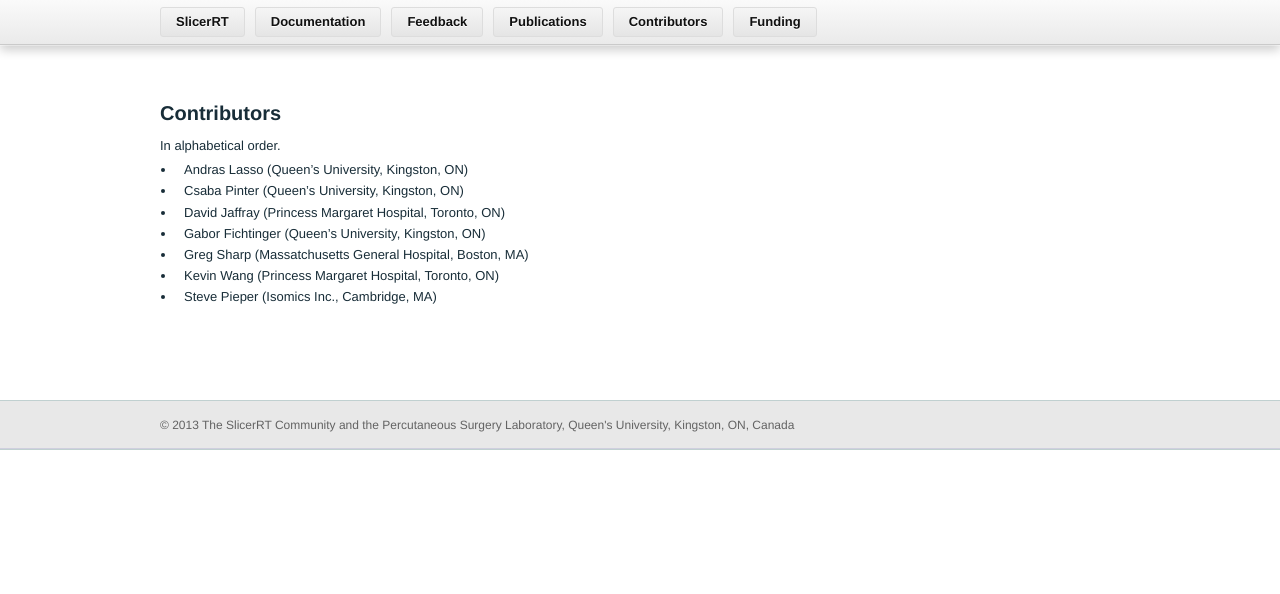
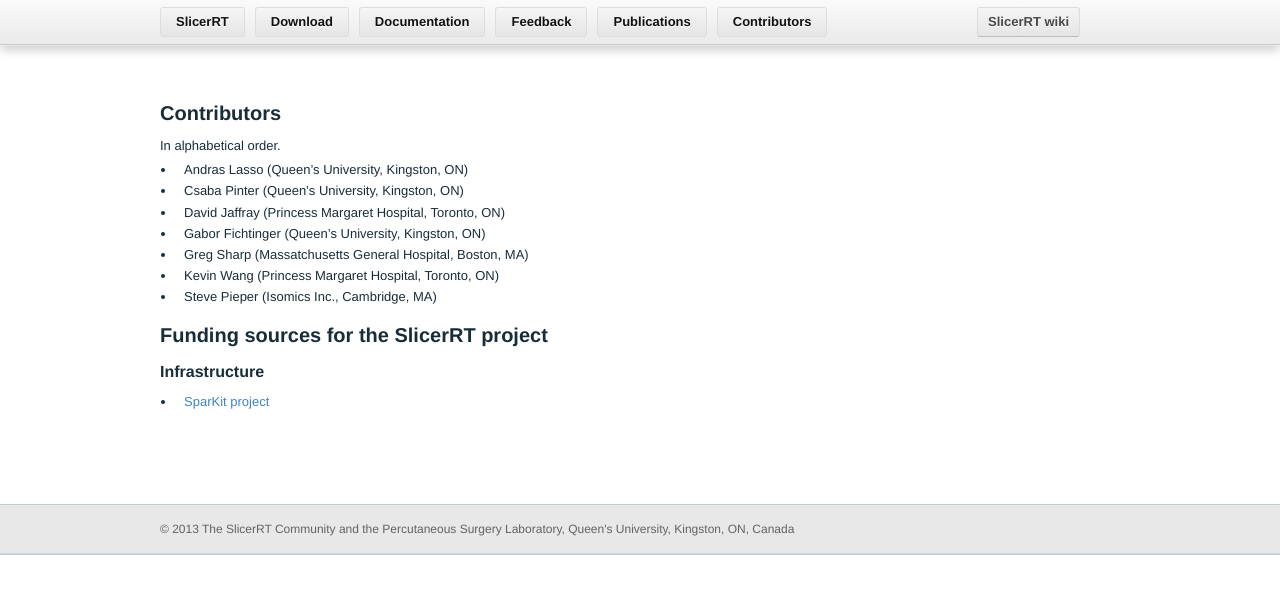
Before and after one commit to Sunderlandkyl/slicerrt.github.com, a Jekyll site: the page built from Contributors.md, in a window 1280 px wide. Shown: the top 594 px of the page. Built offline with Jekyll 4.4.1, drawn with Linux system fonts in a browser that asks for light colours; Markdown is read by kramdown in place of the engine named in the settings.

Commit message:
Re #302: Download page added; Funding information moved to the Contributors page

```diff
--- a/Contributors.md
+++ b/Contributors.md
@@ -12,3 +12,8 @@
 *   Greg Sharp (Massatchusetts General Hospital, Boston, MA)
 *   Kevin Wang (Princess Margaret Hospital, Toronto, ON)
 *   Steve Pieper (Isomics Inc., Cambridge, MA)
+
+#Funding sources for the SlicerRT project
+
+##Infrastructure
+*   [SparKit project](https://www.assembla.com/spaces/sparkit/wiki)
--- a/_layouts/default.html
+++ b/_layouts/default.html
@@ -17,11 +17,12 @@
     <header>
       <div class="inner">
         <a class="button left" href="index.html">SlicerRT</a>
-        <a class="button left" href="https://www.assembla.com/spaces/slicerrt/wiki">Documentation</a>
+        <a class="button left" href="Download.html">Download</a>
+        <a class="button left" href="http://www.slicer.org/slicerWiki/index.php/Documentation/Nightly/Extensions/SlicerRT">Documentation</a>
         <a class="button left" href="https://www.assembla.com/spaces/slicerrt/tickets">Feedback</a>
         <a class="button left" href="Publications.html">Publications</a>
         <a class="button left" href="Contributors.html">Contributors</a>
-        <a class="button left" href="Acknowledgement.html">Funding</a>
+        <a class="button classy" href="https://www.assembla.com/spaces/slicerrt/wiki"><span>SlicerRT wiki</span></a>
       </div>
     </header>
 
--- a/index.html
+++ b/index.html
@@ -17,11 +17,11 @@
     <header>
       <div class="inner">
         <a class="button left" href="index.html">SlicerRT</a>
+        <a class="button left" href="Download.html">Download</a>
         <a class="button left" href="http://www.slicer.org/slicerWiki/index.php/Documentation/Nightly/Extensions/SlicerRT">Documentation</a>
         <a class="button left" href="https://www.assembla.com/spaces/slicerrt/tickets">Feedback</a>
         <a class="button left" href="Publications.html">Publications</a>
         <a class="button left" href="Contributors.html">Contributors</a>
-        <a class="button left" href="Acknowledgement.html">Funding</a>
         <a class="button classy" href="https://www.assembla.com/spaces/slicerrt/wiki"><span>SlicerRT wiki</span></a>
       </div>
     </header>
@@ -57,7 +57,7 @@
 
         <div class="three-column">
           <h3>Builds on a dynamic platform</h3>
-          <p>SlicerRT is an extension of <a href="http://www.slicer.org">3D Slicer</a>, a free, open source software for visualization and image analysis. SlicerRT can be installed from the 3D Slicer Extension Manager on Windows, Mac, and Linux to leverage the advanced features of 3D Slicer in radiation therapy research.</p>
+          <p>SlicerRT is an extension of <a href="http://www.slicer.org">3D Slicer</a>, a free, open source software for visualization and image analysis. SlicerRT can be <b><a href="http://http://slicerrt.github.io/Download.html">installed</a></b> from the 3D Slicer Extension Manager on Windows, Mac, and Linux to leverage the advanced features of 3D Slicer in radiation therapy research.</p>
         </div>
 
         <div class="three-column">
```
Also changed, not shown: Acknowledgement.md (deleted, +0 -7 lines), Download.md (added, +16 -0 lines), images/SlicerRT_0.10_ExtensionManager_Browser_ClickOnSlicerRT.png (added).
